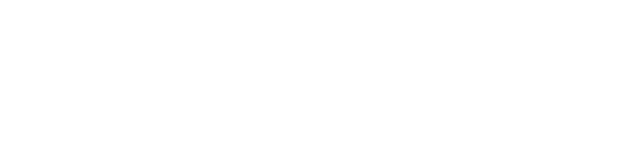
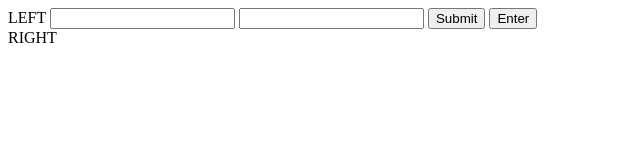
Before and after one commit to kyleewellons/Link_Practice, a plain HTML site: page index.html in a window 1280 px wide. Shown: the whole page, without its empty margins (0-640 px from the left). Drawn offline with Linux system fonts and the light colour scheme.

Commit message:
Continue HTML stucture

```diff
--- a/index.html
+++ b/index.html
@@ -4,7 +4,15 @@
   <title>Link-List</title>
 </head>
 <body>
-  <section class="left-side"></section>
-  <section class="right-side"></section>
+  <section class="left-side">LEFT
+    <input type="text">
+    <input type="text">
+    <input type="submit" name="">
+    <button>Enter</button>
+  </section>
+  <section class="right-side">RIGHT
+    <article class="book-mark">
+    </article>
+  </section>
 </body>
 </html>
```
